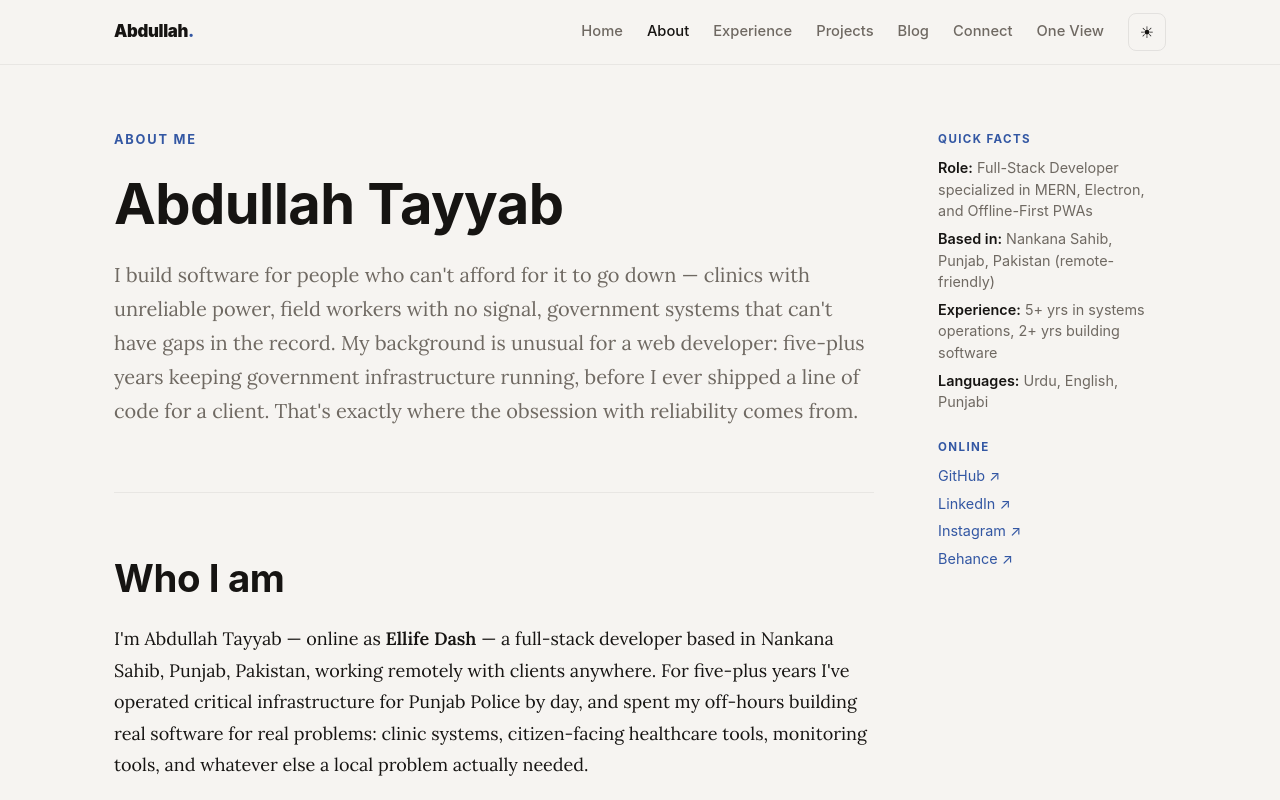
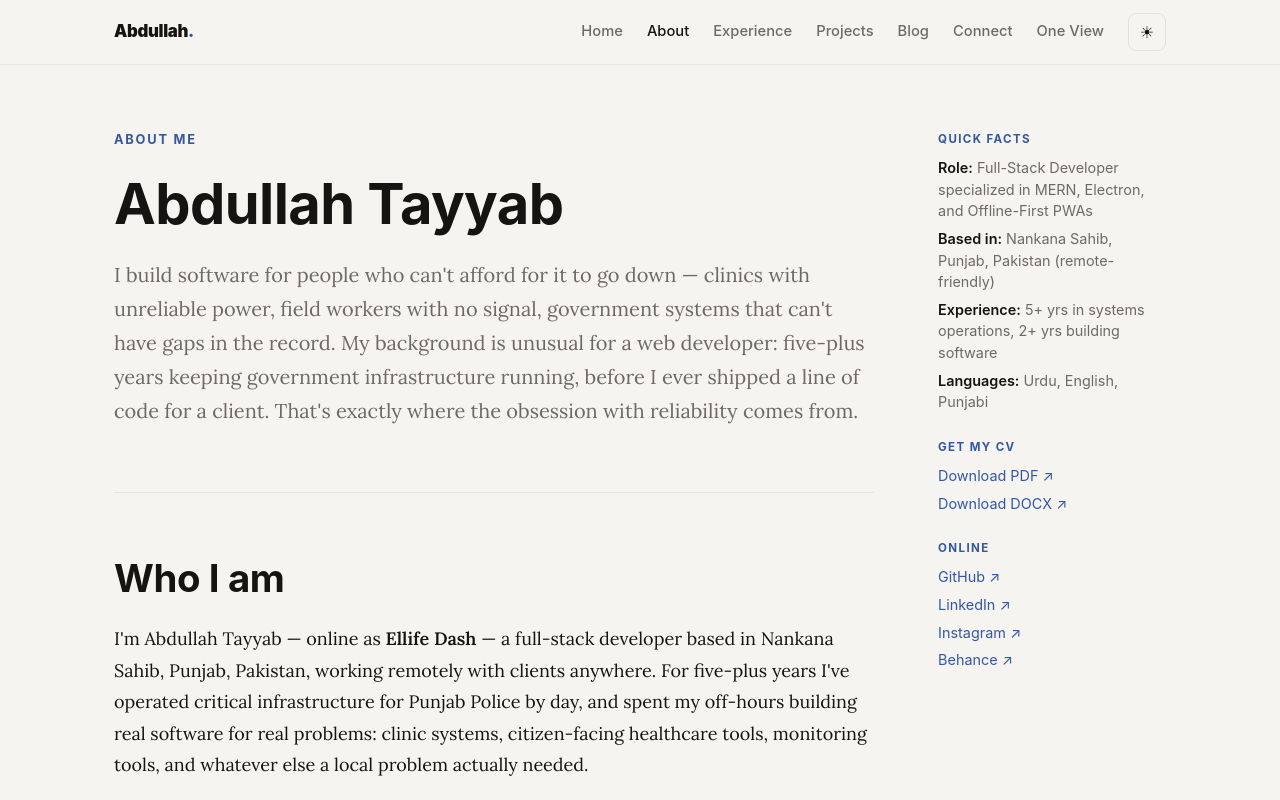
Before and after one commit to EllifeDash/portfolio-site, an Astro site: page /about in a window 1280 px wide. Shown: the top 800 px of the page. Built offline with nearby package versions, Linux system fonts and the light colour scheme; Astro itself is replaced by a stand-in of ours; a web font is replaced by a local one.

Commit message:
Add Google Tag, SEO directories, CV download links, rel=me tags

```diff
--- a/src/components/SocialLinks.astro
+++ b/src/components/SocialLinks.astro
@@ -21,6 +21,16 @@ const socials = [
     name: "About.me",
     href: profile.links.aboutme,
     path: '<circle cx="12" cy="12" r="10"/><path d="M12 8v8M8 12h8"/>',
+  },
+  {
+    name: "beBee",
+    href: profile.links.bebee || "https://beebee.com/bee/abdullahtayyab",
+    path: '<circle cx="12" cy="12" r="10"/><path d="M12 8v8M8 12h8"/>',
+  },
+  {
+    name: "APSense",
+    href: profile.links.apsense || "https://apsense.com/user/ellifedash",
+    path: '<rect width="20" height="20" x="2" y="2" rx="5" ry="5"/><path d="M16 11.37A4 4 0 1 1 12.63 8 4 4 0 0 1 16 11.37z"/><line x1="17.5" y1="6.5" x2="17.51" y2="6.5"/>',
   },
   {
     name: "Instagram",
--- a/src/data/profile.ts
+++ b/src/data/profile.ts
@@ -39,7 +39,7 @@ export const profile = {
     whatsapp: true,
   } as ContactInfo,
   links: {
-    linkedin: "https://www.linkedin.com/in/abdullah-tayyab-professional/",
+    linkedin: "https://www.linkedin.com/in/abdullahtayyab-dev/",
     github: "https://github.com/EllifeDash",
     x: "https://x.com/_abdullahtayyab",
     aboutme: "https://about.me/abdullahtayyab",
@@ -47,7 +47,14 @@ export const profile = {
     facebook: "https://www.facebook.com/profile.php?id=61575288033668",
     instagram: "https://instagram.com/ellife_dash",
     website: "https://abdullahtayyab.dev",
-    email: "aeikay99@gmail.com",
+    email: "contact@abdullahtayyab.dev",
+    bebee: "https://beebee.com/bee/abdullahtayyab",
+    apsense: "https://apsense.com/user/ellifedash",
+    websiteLaunches: "https://websitelaunches.com/site/abdullahtayyab.dev",
+    personalwebsites: "https://abdullah-tayyab.personalwebsites.org",
+    now: "https://abdullahtayyab.dev/now",
+    ideas: "https://abdullahtayyab.dev/ideas",
+    friends: "https://abdullahtayyab.dev/friends",
   },
   experience: [
     {
--- a/src/layouts/Base.astro
+++ b/src/layouts/Base.astro
@@ -68,6 +68,10 @@ const personLd = {
     <meta property="og:description" content="Full-Stack Developer specialized in MERN, Electron, and Offline-First PWAs. 5+ years experience in mission-critical digital infrastructure." />
     <meta property="og:type" content="website" />
     <meta property="og:url" content={canonical} />
+    <link rel="me" href="https://www.linkedin.com/in/abdullahtayyab-dev/" />
+    <link rel="me" href="https://github.com/EllifeDash" />
+    <link rel="me" href="https://x.com/_abdullahtayyab" />
+    <link rel="me" href="https://about.me/abdullahtayyab" />
     <meta property="og:image" content={new URL(image, SITE.domain).href} />
     <meta property="og:image:width" content="1200" />
     <meta property="og:image:height" content="630" />
@@ -106,6 +110,13 @@ const personLd = {
       })();
     </script>
 
+    <script async src="https://www.googletagmanager.com/gtag/js?id=G-K9ZVZQD24N"></script>
+    <script>
+      window.dataLayer = window.dataLayer || [];
+      function gtag(){dataLayer.push(arguments);}
+      gtag('js', new Date());
+      gtag('config', 'G-K9ZVZQD24N');
+    </script>
     <script async is:inline src="https://news.google.com/swg/js/v1/publisher.js"></script>
 
     <script type="application/ld+json" is:inline set:html={JSON.stringify(websiteLd)} />
--- a/src/pages/about.astro
+++ b/src/pages/about.astro
@@ -77,6 +77,13 @@ const langs = profile.languages.map((l) => l.language).join(", ");
       </ul>
     </div>
     <div class="aside-block">
+      <span class="label">Get my CV</span>
+      <ul class="aside-list">
+        <li><a href="/assets/Abdullah-Tayyab-Resume_2026.pdf" target="_blank" rel="noopener">Download PDF ↗</a></li>
+        <li><a href="/assets/resume_.docx" target="_blank" rel="noopener">Download DOCX ↗</a></li>
+      </ul>
+    </div>
+    <div class="aside-block">
       <span class="label">Online</span>
       <ul class="aside-list">
         <li><a href={profile.links.github} target="_blank" rel="noopener">GitHub ↗</a></li>
--- a/src/pages/connect.astro
+++ b/src/pages/connect.astro
@@ -76,7 +76,10 @@ const emailSubject = "Hello Abdullah";
           Add me as a Preferred Source on Google
         </a>
       </p>
-      </div>
+      <p style="margin-top:var(--space-4)">
+        <a class="btn btn-secondary" href="/assets/Abdullah-Tayyab-Resume_2026.pdf" target="_blank" rel="noopener">Download CV (PDF)</a>
+        <a class="btn btn-secondary" href="/assets/resume_.docx" target="_blank" rel="noopener">Download CV (DOCX)</a>
+      </p>
     </div>
   </section>
 </Base>
```
Also changed, not shown: public/robots.txt (+12 -0 lines), 2 other files. Lines whose indentation alone changed are shown as unchanged.
